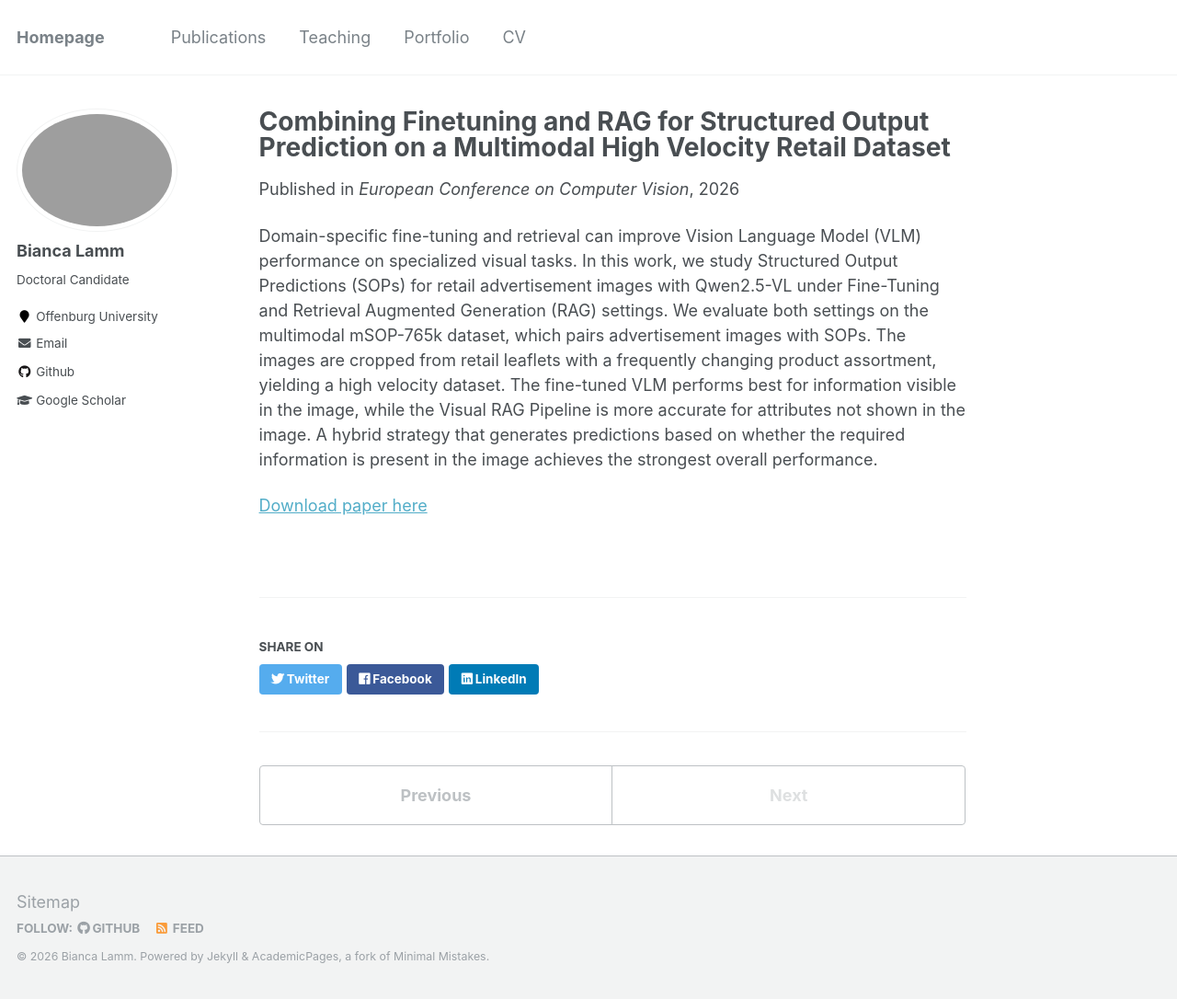
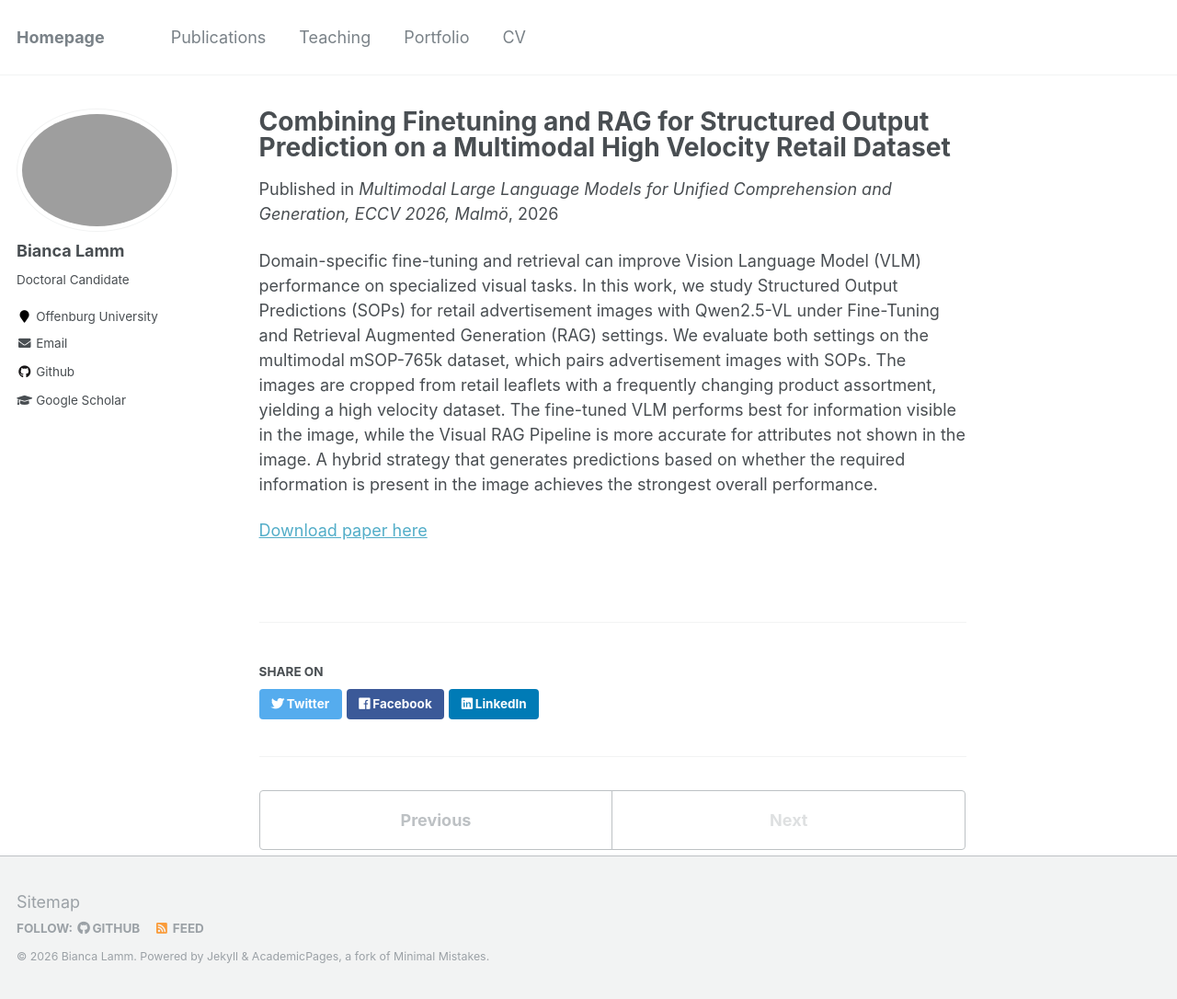
Before and after one commit to biancalamm/biancalamm.github.io, a Jekyll site: the page built from _publications/MUCG_Workshop_ECCV.md, in a window 1280 px wide and 1086 px high. Shown: the whole window at 92% size. Built offline with Jekyll 4.4.1, drawn with Linux system fonts in a browser that asks for light colours.

Commit message:
update venue

```diff
--- a/_publications/MUCG_Workshop_ECCV.md
+++ b/_publications/MUCG_Workshop_ECCV.md
@@ -4,7 +4,7 @@ collection: publications
 permalink: /publication/MUCG_Workshop_ECCV
 excerpt: 'Domain-specific fine-tuning and retrieval can improve Vision Language Model (VLM) performance on specialized visual tasks. In this work, we study Structured Output Predictions (SOPs) for retail advertisement images with Qwen2.5-VL under Fine-Tuning and Retrieval Augmented Generation (RAG) settings. We evaluate both settings on the multimodal mSOP-765k dataset, which pairs advertisement images with SOPs. The images are cropped from retail leaflets with a frequently changing product assortment, yielding a high velocity dataset. The fine-tuned VLM performs best for information visible in the image, while the Visual RAG Pipeline is more accurate for attributes not shown in the image. A hybrid strategy that generates predictions based on whether the required information is present in the image achieves the strongest overall performance.'
 date: 2026-08-06
-venue: 'European Conference on Computer Vision'
+venue: 'Multimodal Large Language Models for Unified Comprehension and Generation, ECCV 2026, Malmö'
 paperurl: 'https://openreview.net/pdf?id=H4fdIUP8Jd'
 ---
 Domain-specific fine-tuning and retrieval can improve Vision Language Model (VLM) performance on specialized visual tasks. In this work, we study Structured Output Predictions (SOPs) for retail advertisement images with Qwen2.5-VL under Fine-Tuning and Retrieval Augmented Generation (RAG) settings. We evaluate both settings on the multimodal mSOP-765k dataset, which pairs advertisement images with SOPs. The images are cropped from retail leaflets with a frequently changing product assortment, yielding a high velocity dataset. The fine-tuned VLM performs best for information visible in the image, while the Visual RAG Pipeline is more accurate for attributes not shown in the image. A hybrid strategy that generates predictions based on whether the required information is present in the image achieves the strongest overall performance.
```
